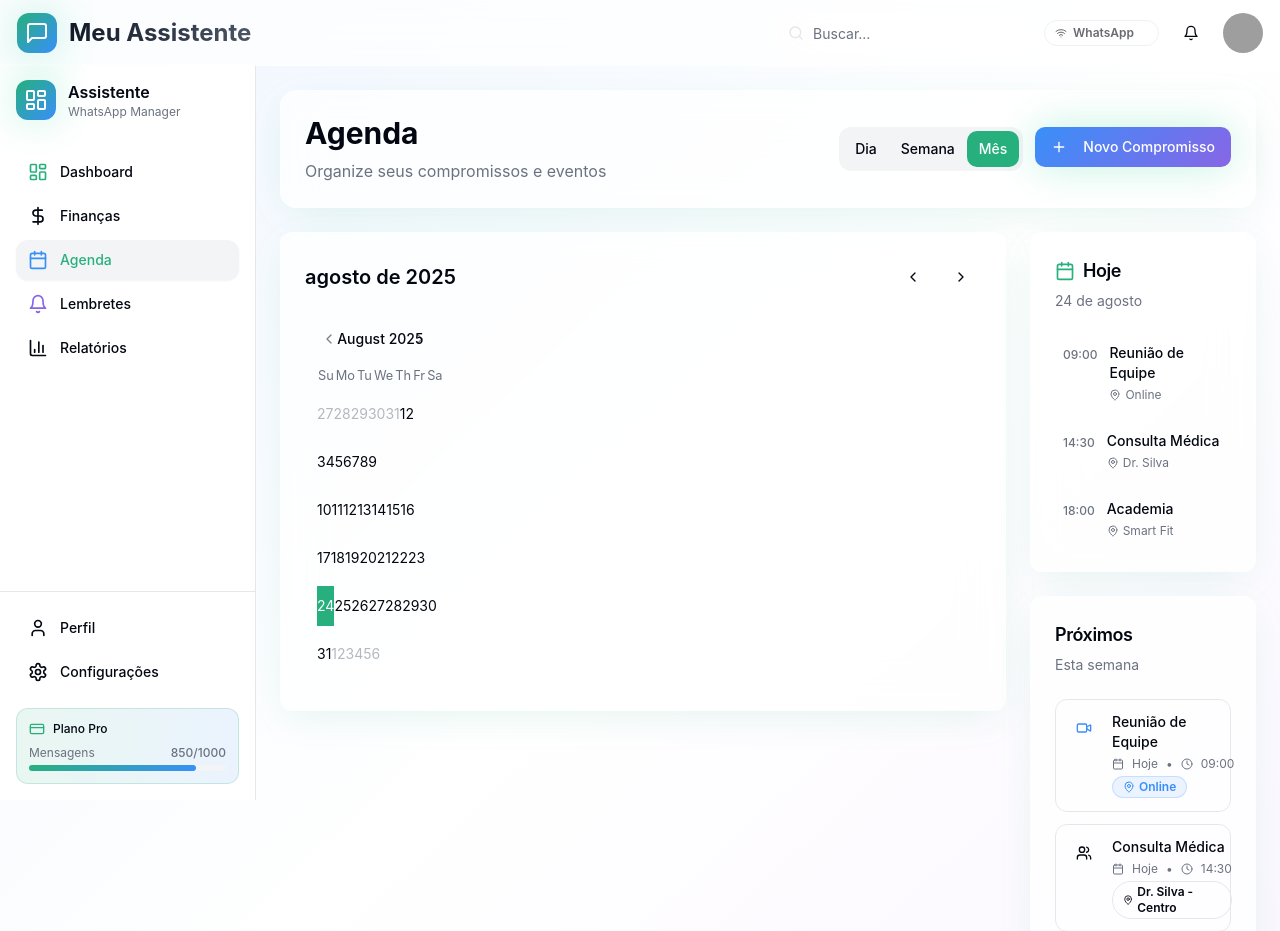
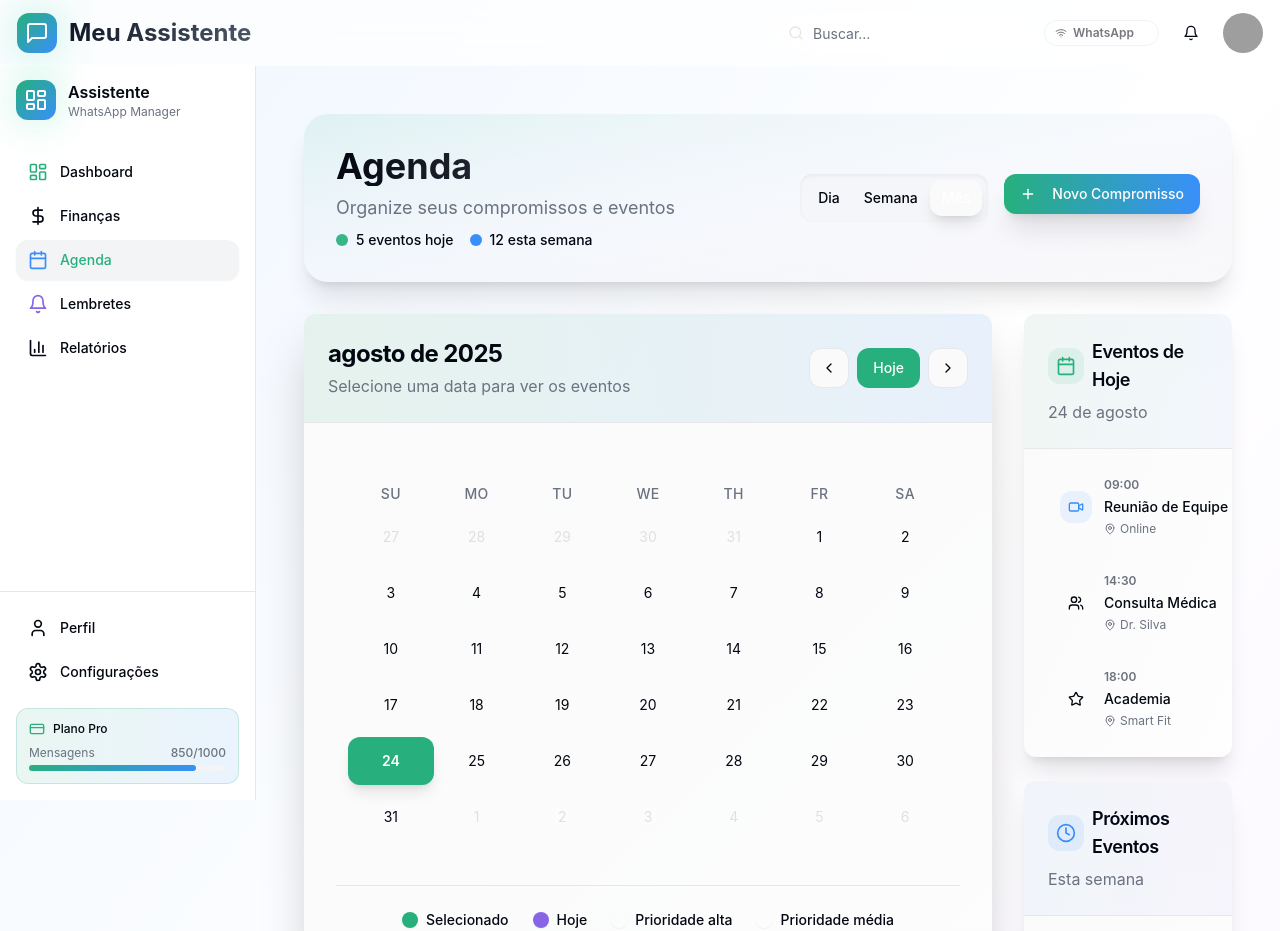
Before and after one commit to paisagismosoulgarden-cmd/assistente-vision, a React (Vite) app: page /schedule in a window 1280 px wide. Shown: the top 931 px of the page. Built offline with nearby package versions, Linux system fonts and the light colour scheme; grey boxes are pictures that could not be loaded.

Commit message:
Fix: Improve schedule visual format
The visual format of the schedule has been improved to address user feedback.

```diff
--- a/src/components/schedule/UpcomingAppointments.tsx
+++ b/src/components/schedule/UpcomingAppointments.tsx
@@ -1,4 +1,4 @@
-import { Calendar, Clock, MapPin, Video, Users } from "lucide-react";
+import { Calendar, Clock, MapPin, Video, Users, Briefcase, Heart, Star } from "lucide-react";
 import { Badge } from "@/components/ui/badge";
 import { cn } from "@/lib/utils";
 
@@ -11,7 +11,8 @@ const appointments = [
     location: "Online",
     type: "meeting",
     icon: Video,
-    color: "text-secondary",
+    priority: "high",
+    duration: "1h",
   },
   {
     id: 2,
@@ -20,8 +21,9 @@ const appointments = [
     date: "Hoje",
     location: "Dr. Silva - Centro",
     type: "health",
-    icon: Users,
-    color: "text-error",
+    icon: Heart,
+    priority: "medium",
+    duration: "30min",
   },
   {
     id: 3,
@@ -30,8 +32,9 @@ const appointments = [
     date: "Amanhã",
     location: "Restaurante Plaza",
     type: "business",
-    icon: MapPin,
-    color: "text-warning",
+    icon: Briefcase,
+    priority: "high",
+    duration: "2h",
   },
   {
     id: 4,
@@ -40,16 +43,30 @@ const appointments = [
     date: "Amanhã",
     location: "Smart Fit",
     type: "personal",
-    icon: Clock,
-    color: "text-success",
+    icon: Star,
+    priority: "low",
+    duration: "1h30",
   },
 ];
 
+const typeGradients = {
+  meeting: "from-secondary/20 to-secondary/5",
+  health: "from-error/20 to-error/5",
+  business: "from-warning/20 to-warning/5",
+  personal: "from-success/20 to-success/5",
+};
+
 const typeColors = {
-  meeting: "bg-secondary/10 text-secondary border-secondary/20",
-  health: "bg-error/10 text-error border-error/20",
-  business: "bg-warning/10 text-warning border-warning/20",
-  personal: "bg-success/10 text-success border-success/20",
+  meeting: "bg-secondary/10 text-secondary",
+  health: "bg-error/10 text-error",
+  business: "bg-warning/10 text-warning",
+  personal: "bg-success/10 text-success",
+};
+
+const priorityIndicators = {
+  high: "bg-error",
+  medium: "bg-warning",
+  low: "bg-success",
 };
 
 export const UpcomingAppointments = () => {
@@ -61,33 +78,68 @@ export const UpcomingAppointments = () => {
         return (
           <div
             key={appointment.id}
-            className="p-3 rounded-lg border hover:bg-muted/50 transition-all hover-lift cursor-pointer animate-slide-up"
+            className={cn(
+              "group relative p-4 rounded-xl transition-all cursor-pointer",
+              "hover:shadow-lg hover:scale-[1.02]",
+              "bg-gradient-to-br",
+              typeGradients[appointment.type as keyof typeof typeGradients],
+              "border border-border/50"
+            )}
           >
-            <div className="flex items-start gap-3">
-              <div className={cn("p-2 rounded-lg", appointment.color, "bg-current/10")}>
-                <Icon className="h-4 w-4" />
+            {/* Priority Indicator */}
+            <div className={cn(
+              "absolute left-0 top-4 bottom-4 w-1 rounded-r-full transition-all",
+              priorityIndicators[appointment.priority as keyof typeof priorityIndicators],
+              "group-hover:w-1.5"
+            )} />
+
+            <div className="flex items-start gap-3 ml-2">
+              <div className={cn(
+                "p-2.5 rounded-xl shadow-sm",
+                typeColors[appointment.type as keyof typeof typeColors]
+              )}>
+                <Icon className="h-5 w-5" />
               </div>
-              <div className="flex-1 space-y-1">
-                <p className="font-medium text-sm">{appointment.title}</p>
-                <div className="flex items-center gap-2 text-xs text-muted-foreground">
+
+              <div className="flex-1 space-y-2">
+                <div className="flex items-start justify-between">
+                  <div>
+                    <p className="font-semibold text-sm">{appointment.title}</p>
+                    <div className="flex items-center gap-3 mt-1">
+                      <div className="flex items-center gap-1 text-xs text-muted-foreground">
                         <Calendar className="h-3 w-3" />
                         <span>{appointment.date}</span>
-                  <span>•</span>
+                      </div>
+                      <div className="flex items-center gap-1 text-xs text-muted-foreground">
                         <Clock className="h-3 w-3" />
                         <span>{appointment.time}</span>
                       </div>
+                    </div>
+                  </div>
                   <Badge
-                  variant="outline"
-                  className={cn("text-xs", typeColors[appointment.type as keyof typeof typeColors])}
+                    variant="secondary"
+                    className="text-xs font-medium"
                   >
-                  <MapPin className="h-3 w-3 mr-1" />
-                  {appointment.location}
+                    {appointment.duration}
                   </Badge>
+                </div>
+
+                <div className="flex items-center gap-1.5">
+                  <MapPin className="h-3 w-3 text-muted-foreground" />
+                  <span className="text-xs text-muted-foreground">{appointment.location}</span>
+                </div>
               </div>
             </div>
           </div>
         );
       })}
+
+      {appointments.length === 0 && (
+        <div className="text-center py-6">
+          <Clock className="h-10 w-10 text-muted-foreground/30 mx-auto mb-2" />
+          <p className="text-sm text-muted-foreground">Nenhum evento próximo</p>
+        </div>
+      )}
     </div>
   );
 };
--- a/src/pages/Schedule.tsx
+++ b/src/pages/Schedule.tsx
@@ -1,5 +1,5 @@
 import { useState } from "react";
-import { Plus, ChevronLeft, ChevronRight, Calendar as CalendarIcon, Clock, MapPin } from "lucide-react";
+import { Plus, ChevronLeft, ChevronRight, Calendar as CalendarIcon, Clock, MapPin, Users, Video, Star } from "lucide-react";
 import { Card, CardContent, CardDescription, CardHeader, CardTitle } from "@/components/ui/card";
 import { Button } from "@/components/ui/button";
 import { Calendar } from "@/components/ui/calendar";
@@ -7,33 +7,63 @@ import { Badge } from "@/components/ui/badge";
 import { UpcomingAppointments } from "@/components/schedule/UpcomingAppointments";
 import { format } from "date-fns";
 import { ptBR } from "date-fns/locale";
+import { cn } from "@/lib/utils";
 
 const Schedule = () => {
   const [date, setDate] = useState<Date | undefined>(new Date());
   const [view, setView] = useState("month");
 
   const todayEvents = [
-    { time: "09:00", title: "Reunião de Equipe", location: "Online", type: "meeting" },
-    { time: "14:30", title: "Consulta Médica", location: "Dr. Silva", type: "health" },
-    { time: "18:00", title: "Academia", location: "Smart Fit", type: "personal" },
+    { time: "09:00", title: "Reunião de Equipe", location: "Online", type: "meeting", icon: Video, priority: "high" },
+    { time: "14:30", title: "Consulta Médica", location: "Dr. Silva", type: "health", icon: Users, priority: "medium" },
+    { time: "18:00", title: "Academia", location: "Smart Fit", type: "personal", icon: Star, priority: "low" },
   ];
 
+  const typeStyles = {
+    meeting: "bg-secondary/10 text-secondary border-secondary/20",
+    health: "bg-error/10 text-error border-error/20",
+    personal: "bg-success/10 text-success border-success/20",
+  };
+
+  const priorityColors = {
+    high: "bg-error",
+    medium: "bg-warning",
+    low: "bg-success",
+  };
+
   return (
-    <div className="space-y-6 animate-fade-in">
-      {/* Header */}
-      <div className="glass rounded-2xl p-6 shadow-card">
-        <div className="flex flex-col md:flex-row justify-between items-start md:items-center gap-4">
-          <div>
-            <h1 className="text-3xl font-bold mb-2">Agenda</h1>
-            <p className="text-muted-foreground">Organize seus compromissos e eventos</p>
+    <div className="min-h-screen space-y-8 animate-fade-in p-6">
+      {/* Hero Header */}
+      <div className="relative overflow-hidden rounded-3xl bg-gradient-to-br from-primary/10 via-secondary/5 to-accent/10 p-8 shadow-xl">
+        <div className="absolute inset-0 bg-gradient-to-br from-transparent via-background/50 to-background/80" />
+        <div className="relative flex flex-col lg:flex-row justify-between items-start lg:items-center gap-6">
+          <div className="space-y-2">
+            <h1 className="text-4xl font-bold bg-gradient-to-r from-foreground to-foreground/70 bg-clip-text text-transparent">
+              Agenda
+            </h1>
+            <p className="text-muted-foreground text-lg">Organize seus compromissos e eventos</p>
+            <div className="flex items-center gap-4 mt-4">
+              <div className="flex items-center gap-2">
+                <div className="w-3 h-3 rounded-full bg-primary animate-pulse" />
+                <span className="text-sm font-medium">5 eventos hoje</span>
+              </div>
+              <div className="flex items-center gap-2">
+                <div className="w-3 h-3 rounded-full bg-secondary" />
+                <span className="text-sm font-medium">12 esta semana</span>
+              </div>
+            </div>
           </div>
 
-          <div className="flex gap-3">
-            <div className="flex bg-muted rounded-lg p-1">
+          <div className="flex flex-col sm:flex-row gap-4">
+            <div className="inline-flex rounded-xl bg-muted/50 backdrop-blur-sm p-1.5 shadow-inner">
               <Button
                 variant={view === "day" ? "default" : "ghost"}
                 size="sm"
                 onClick={() => setView("day")}
+                className={cn(
+                  "rounded-lg transition-all",
+                  view === "day" && "shadow-lg bg-background"
+                )}
               >
                 Dia
               </Button>
@@ -41,6 +71,10 @@ const Schedule = () => {
                 variant={view === "week" ? "default" : "ghost"}
                 size="sm"
                 onClick={() => setView("week")}
+                className={cn(
+                  "rounded-lg transition-all",
+                  view === "week" && "shadow-lg bg-background"
+                )}
               >
                 Semana
               </Button>
@@ -48,12 +82,16 @@ const Schedule = () => {
                 variant={view === "month" ? "default" : "ghost"}
                 size="sm"
                 onClick={() => setView("month")}
+                className={cn(
+                  "rounded-lg transition-all",
+                  view === "month" && "shadow-lg bg-background"
+                )}
               >
                 Mês
               </Button>
             </div>
 
-            <Button className="gradient-secondary text-primary-foreground shadow-glow">
+            <Button className="bg-gradient-to-r from-primary to-secondary text-primary-foreground shadow-xl hover:shadow-2xl hover:scale-105 transition-all duration-300 rounded-xl">
               <Plus className="w-4 h-4 mr-2" />
               Novo Compromisso
             </Button>
@@ -61,98 +99,212 @@ const Schedule = () => {
         </div>
       </div>
 
-      <div className="grid grid-cols-1 lg:grid-cols-4 gap-6">
-        {/* Calendar */}
-        <div className="lg:col-span-3">
-          <Card className="glass shadow-card hover-lift">
-            <CardContent className="p-6">
-              <div className="flex items-center justify-between mb-4">
-                <h2 className="text-xl font-semibold">
-                  {date && format(date, "MMMM 'de' yyyy", { locale: ptBR })}
-                </h2>
-                <div className="flex gap-2">
-                  <Button variant="ghost" size="icon">
-                    <ChevronLeft className="h-4 w-4" />
+      <div className="grid grid-cols-1 xl:grid-cols-4 gap-8">
+        {/* Calendar Section */}
+        <div className="xl:col-span-3">
+          <Card className="overflow-hidden border-0 shadow-2xl bg-gradient-to-br from-background to-muted/20">
+            <CardHeader className="bg-gradient-to-r from-primary/10 to-secondary/10 border-b pb-6">
+              <div className="flex items-center justify-between">
+                <div className="space-y-1">
+                  <CardTitle className="text-2xl font-bold">
+                    {date && format(date, "MMMM 'de' yyyy", { locale: ptBR })}
+                  </CardTitle>
+                  <CardDescription className="text-base">
+                    Selecione uma data para ver os eventos
+                  </CardDescription>
+                </div>
+                <div className="flex items-center gap-2">
+                  <Button
+                    variant="outline"
+                    size="icon"
+                    className="rounded-xl hover:bg-primary/10 hover:text-primary hover:border-primary/30 transition-all"
+                  >
+                    <ChevronLeft className="h-5 w-5" />
                   </Button>
-                  <Button variant="ghost" size="icon">
-                    <ChevronRight className="h-4 w-4" />
+                  <Button
+                    variant="default"
+                    className="rounded-xl px-4"
+                    onClick={() => setDate(new Date())}
+                  >
+                    Hoje
+                  </Button>
+                  <Button
+                    variant="outline"
+                    size="icon"
+                    className="rounded-xl hover:bg-primary/10 hover:text-primary hover:border-primary/30 transition-all"
+                  >
+                    <ChevronRight className="h-5 w-5" />
                   </Button>
                 </div>
               </div>
-
+            </CardHeader>
+            <CardContent className="p-8">
               <Calendar
                 mode="single"
                 selected={date}
                 onSelect={setDate}
-                className="rounded-md border-0"
+                className="rounded-xl w-full"
                 classNames={{
-                  months: "flex flex-col sm:flex-row space-y-4 sm:space-x-4 sm:space-y-0",
-                  month: "space-y-4",
-                  caption: "flex justify-center pt-1 relative items-center",
-                  caption_label: "text-sm font-medium",
+                  months: "flex flex-col sm:flex-row space-y-4 sm:space-x-4 sm:space-y-0 w-full",
+                  month: "space-y-4 w-full",
+                  caption: "flex justify-center pt-1 relative items-center hidden",
+                  caption_label: "text-base font-semibold",
                   nav: "space-x-1 flex items-center",
-                  nav_button: "h-7 w-7 bg-transparent p-0 opacity-50 hover:opacity-100",
+                  nav_button: cn(
+                    "h-9 w-9 bg-transparent p-0 hover:bg-muted rounded-lg transition-colors",
+                    "hover:text-primary"
+                  ),
                   nav_button_previous: "absolute left-1",
                   nav_button_next: "absolute right-1",
-                  table: "w-full border-collapse space-y-1",
-                  head_row: "flex",
-                  head_cell: "text-muted-foreground rounded-md w-full font-normal text-[0.8rem]",
+                  table: "w-full border-collapse",
+                  head_row: "flex w-full",
+                  head_cell: "text-muted-foreground rounded-md w-full font-medium text-sm uppercase tracking-wide",
                   row: "flex w-full mt-2",
-                  cell: "relative p-0 text-center text-sm focus-within:relative focus-within:z-20 [&:has([aria-selected])]:bg-accent [&:has([aria-selected].day-range-end)]:rounded-r-md [&:has([aria-selected].day-outside)]:bg-accent/50",
-                  day: "h-10 w-full p-0 font-normal aria-selected:opacity-100 hover:bg-accent hover:text-accent-foreground",
-                  day_selected: "bg-primary text-primary-foreground hover:bg-primary hover:text-primary-foreground focus:bg-primary focus:text-primary-foreground",
-                  day_today: "bg-accent text-accent-foreground",
-                  day_outside: "text-muted-foreground opacity-50",
+                  cell: cn(
+                    "relative h-12 w-full text-center text-sm p-0 align-middle",
+                    "focus-within:relative focus-within:z-20",
+                    "[&:has([aria-selected])]:rounded-xl",
+                    "[&:has([aria-selected].day-range-end)]:rounded-r-xl",
+                    "[&:has([aria-selected].day-outside)]:bg-accent/50"
+                  ),
+                  day: cn(
+                    "h-12 w-full p-0 font-normal",
+                    "aria-selected:opacity-100",
+                    "hover:bg-muted rounded-xl transition-all",
+                    "hover:scale-110 hover:font-semibold"
+                  ),
+                  day_selected: cn(
+                    "bg-primary text-primary-foreground",
+                    "hover:bg-primary hover:text-primary-foreground",
+                    "focus:bg-primary focus:text-primary-foreground",
+                    "rounded-xl font-semibold shadow-lg"
+                  ),
+                  day_today: "bg-accent text-accent-foreground font-semibold rounded-xl",
+                  day_outside: "text-muted-foreground/40 opacity-50",
                   day_disabled: "text-muted-foreground opacity-50",
-                  day_range_middle: "aria-selected:bg-accent aria-selected:text-accent-foreground",
+                  day_range_middle: "aria-selected:bg-accent/50 aria-selected:text-accent-foreground",
                   day_hidden: "invisible",
                 }}
               />
+
+              {/* Calendar Legend */}
+              <div className="mt-8 pt-6 border-t flex flex-wrap gap-6 justify-center">
+                <div className="flex items-center gap-2">
+                  <div className="w-4 h-4 rounded-full bg-primary shadow-sm" />
+                  <span className="text-sm font-medium">Selecionado</span>
+                </div>
+                <div className="flex items-center gap-2">
+                  <div className="w-4 h-4 rounded-full bg-accent shadow-sm" />
+                  <span className="text-sm font-medium">Hoje</span>
+                </div>
+                <div className="flex items-center gap-2">
+                  <div className="w-4 h-4 rounded-full bg-error shadow-sm" />
+                  <span className="text-sm font-medium">Prioridade alta</span>
+                </div>
+                <div className="flex items-center gap-2">
+                  <div className="w-4 h-4 rounded-full bg-warning shadow-sm" />
+                  <span className="text-sm font-medium">Prioridade média</span>
+                </div>
+              </div>
             </CardContent>
           </Card>
         </div>
 
         {/* Sidebar */}
-        <div className="space-y-6">
+        <div className="xl:col-span-1 space-y-6">
           {/* Today's Events */}
-          <Card className="glass shadow-card hover-lift">
-            <CardHeader>
+          <Card className="overflow-hidden border-0 shadow-xl bg-gradient-to-br from-background to-muted/10">
+            <CardHeader className="bg-gradient-to-r from-primary/5 to-secondary/5 border-b">
               <CardTitle className="text-lg flex items-center gap-2">
-                <CalendarIcon className="h-5 w-5 text-primary" />
-                Hoje
+                <div className="p-2 rounded-lg bg-primary/10">
+                  <CalendarIcon className="h-5 w-5 text-primary" />
+                </div>
+                Eventos de Hoje
               </CardTitle>
-              <CardDescription>
+              <CardDescription className="text-base">
                 {date && format(date, "dd 'de' MMMM", { locale: ptBR })}
               </CardDescription>
             </CardHeader>
-            <CardContent>
+            <CardContent className="p-4">
               <div className="space-y-3">
-                {todayEvents.map((event, index) => (
-                  <div key={index} className="flex items-start gap-3 p-2 rounded-lg hover:bg-muted/50 transition-colors">
-                    <div className="text-xs font-medium text-muted-foreground mt-1">
-                      {event.time}
-                    </div>
-                    <div className="flex-1">
-                      <p className="text-sm font-medium">{event.title}</p>
-                      <div className="flex items-center gap-1 mt-1">
-                        <MapPin className="h-3 w-3 text-muted-foreground" />
-                        <span className="text-xs text-muted-foreground">{event.location}</span>
+                {todayEvents.map((event, index) => {
+                  const Icon = event.icon;
+                  return (
+                    <div
+                      key={index}
+                      className="group relative flex items-start gap-3 p-3 rounded-xl hover:bg-muted/50 transition-all cursor-pointer hover:shadow-md"
+                    >
+                      <div className={cn("absolute left-0 top-0 bottom-0 w-1 rounded-l-xl", priorityColors[event.priority as keyof typeof priorityColors])} />
+
+                      <div className="flex items-center gap-3 flex-1 ml-2">
+                        <div className={cn("p-2 rounded-lg", typeStyles[event.type as keyof typeof typeStyles])}>
+                          <Icon className="h-4 w-4" />
+                        </div>
+
+                        <div className="flex-1 min-w-0">
+                          <div className="flex items-center gap-2">
+                            <span className="text-xs font-semibold text-muted-foreground">
+                              {event.time}
+                            </span>
+                          </div>
+                          <p className="font-medium text-sm mt-1 truncate">{event.title}</p>
+                          <div className="flex items-center gap-1 mt-1">
+                            <MapPin className="h-3 w-3 text-muted-foreground flex-shrink-0" />
+                            <span className="text-xs text-muted-foreground truncate">{event.location}</span>
+                          </div>
+                        </div>
                       </div>
                     </div>
+                  );
+                })}
+
+                {todayEvents.length === 0 && (
+                  <div className="text-center py-8">
+                    <CalendarIcon className="h-12 w-12 text-muted-foreground/30 mx-auto mb-2" />
+                    <p className="text-sm text-muted-foreground">Nenhum evento hoje</p>
                   </div>
-                ))}
+                )}
               </div>
             </CardContent>
           </Card>
 
           {/* Upcoming */}
-          <Card className="glass shadow-card hover-lift">
-            <CardHeader>
-              <CardTitle className="text-lg">Próximos</CardTitle>
-              <CardDescription>Esta semana</CardDescription>
+          <Card className="overflow-hidden border-0 shadow-xl bg-gradient-to-br from-background to-muted/10">
+            <CardHeader className="bg-gradient-to-r from-secondary/5 to-accent/5 border-b">
+              <CardTitle className="text-lg flex items-center gap-2">
+                <div className="p-2 rounded-lg bg-secondary/10">
+                  <Clock className="h-5 w-5 text-secondary" />
+                </div>
+                Próximos Eventos
+              </CardTitle>
+              <CardDescription className="text-base">Esta semana</CardDescription>
             </CardHeader>
-            <CardContent>
+            <CardContent className="p-4">
               <UpcomingAppointments />
+            </CardContent>
+          </Card>
+
+          {/* Quick Stats */}
+          <Card className="overflow-hidden border-0 shadow-xl bg-gradient-to-br from-primary/5 to-secondary/5">
+            <CardContent className="p-6">
+              <div className="space-y-4">
+                <div className="flex items-center justify-between">
+                  <span className="text-sm font-medium">Total do Mês</span>
+                  <Badge variant="secondary" className="font-bold">28 eventos</Badge>
+                </div>
+                <div className="flex items-center justify-between">
+                  <span className="text-sm font-medium">Reuniões</span>
+                  <Badge className="bg-secondary/10 text-secondary border-secondary/20">12</Badge>
+                </div>
+                <div className="flex items-center justify-between">
+                  <span className="text-sm font-medium">Compromissos</span>
+                  <Badge className="bg-error/10 text-error border-error/20">8</Badge>
+                </div>
+                <div className="flex items-center justify-between">
+                  <span className="text-sm font-medium">Pessoal</span>
+                  <Badge className="bg-success/10 text-success border-success/20">8</Badge>
+                </div>
+              </div>
             </CardContent>
           </Card>
         </div>
```
Lines whose indentation alone changed are shown as unchanged.
